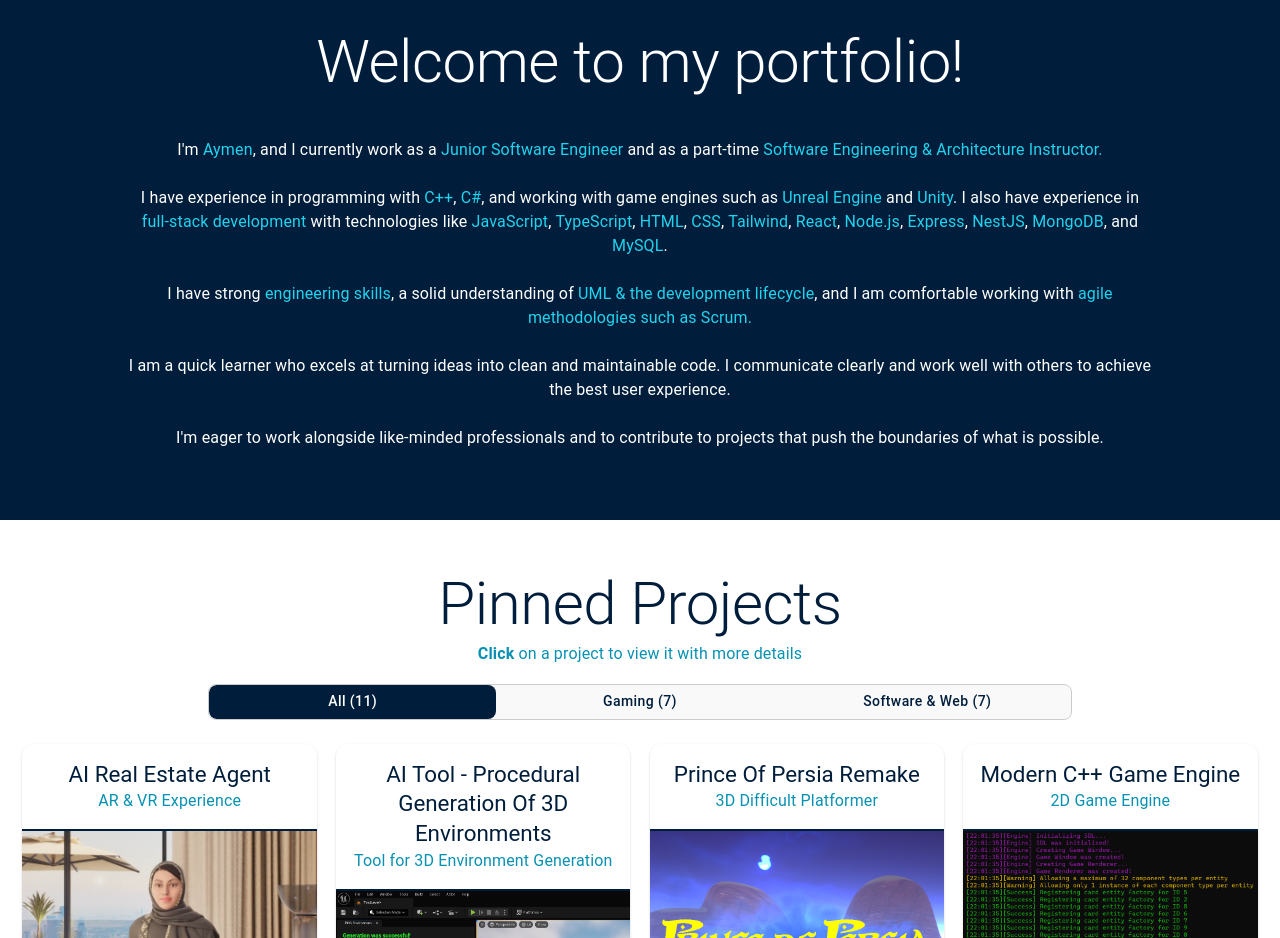
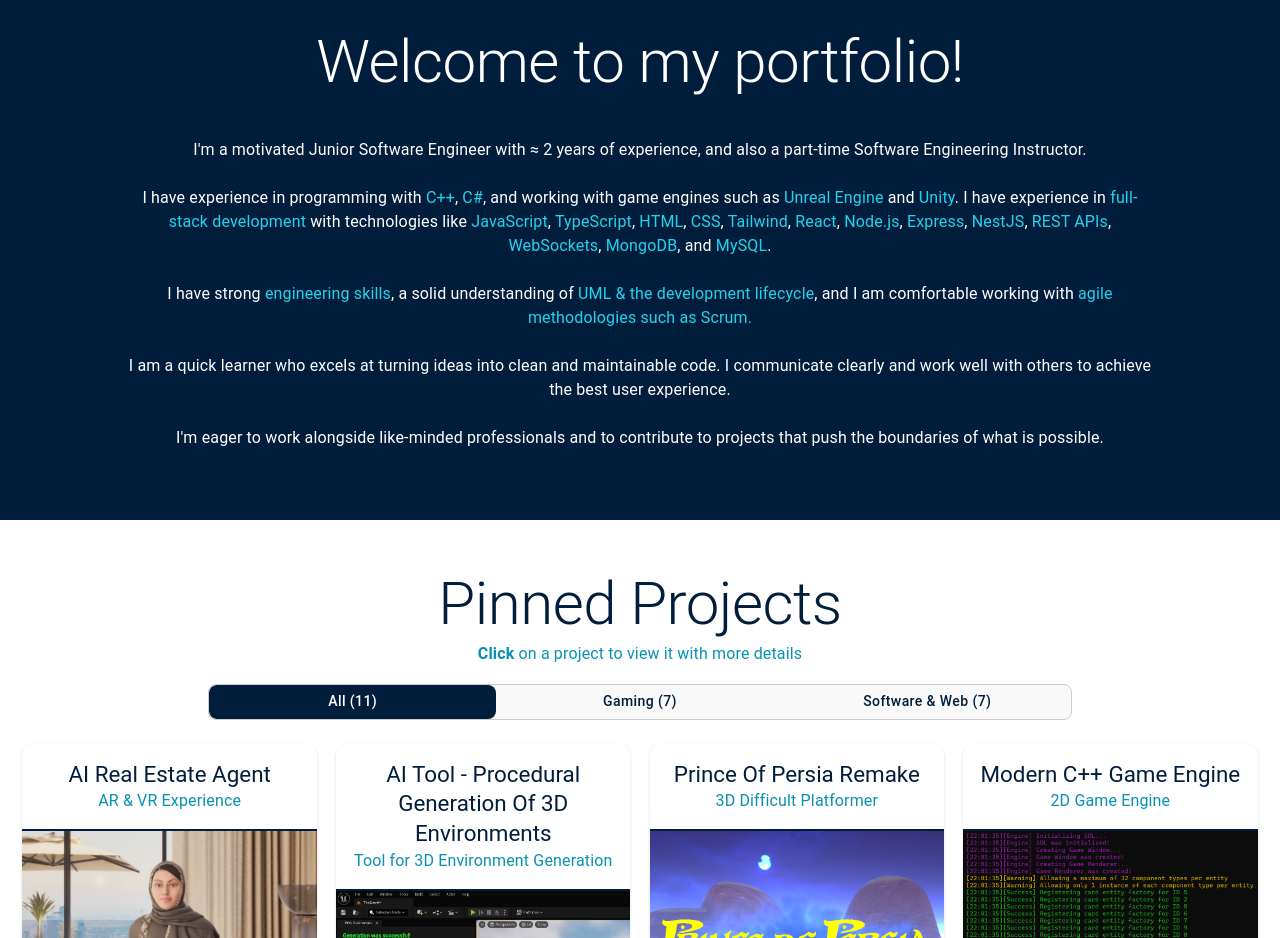
Before and after one commit to aymendps/aymendps.github.io, a React (Create React App) app: page /#/home in a window 1280 px wide. Shown: the part 780-1718 px from the top of the page. Built offline with nearby package versions, Linux system fonts and the light colour scheme.

Commit message:
changes to introduction

```diff
--- a/src/components/Home.js
+++ b/src/components/Home.js
@@ -238,12 +238,8 @@ function Home({ industry, setIndustry }) {
         </Typography>
         <br />
         <Typography className="text-white  screen-md:text-justify to-fade-in">
-          I'm <span className="text-cyan-400">Aymen</span>, and I currently work
-          as a <span className="text-cyan-400">Junior Software Engineer</span>{" "}
-          and as a part-time{" "}
-          <span className="text-cyan-400">
-            Software Engineering & Architecture Instructor.
-          </span>
+          I'm a motivated Junior Software Engineer with ≈ 2 years of experience,
+          and also a part-time Software Engineering Instructor.
         </Typography>
         <br />
         <Typography className="text-white  screen-md:text-justify to-fade-in">
@@ -251,8 +247,7 @@ function Home({ industry, setIndustry }) {
           <span className="text-cyan-400">C++</span>,{" "}
           <span className="text-cyan-400">C#</span>, and working with game
           engines such as <span className="text-cyan-400">Unreal Engine</span>{" "}
-          and <span className="text-cyan-400">Unity</span>. I also have
-          experience in{" "}
+          and <span className="text-cyan-400">Unity</span>. I have experience in{" "}
           <span className="text-cyan-400">full-stack development</span> with
           technologies like <span className="text-cyan-400">JavaScript</span>,{" "}
           <span className="text-cyan-400">TypeScript</span>,{" "}
@@ -263,6 +258,8 @@ function Home({ industry, setIndustry }) {
           <span className="text-cyan-400">Node.js</span>,{" "}
           <span className="text-cyan-400">Express</span>,{" "}
           <span className="text-cyan-400">NestJS</span>,{" "}
+          <span className="text-cyan-400">REST APIs</span>,{" "}
+          <span className="text-cyan-400">WebSockets</span>,{" "}
           <span className="text-cyan-400">MongoDB</span>, and{" "}
           <span className="text-cyan-400">MySQL</span>.
           <br />
```
